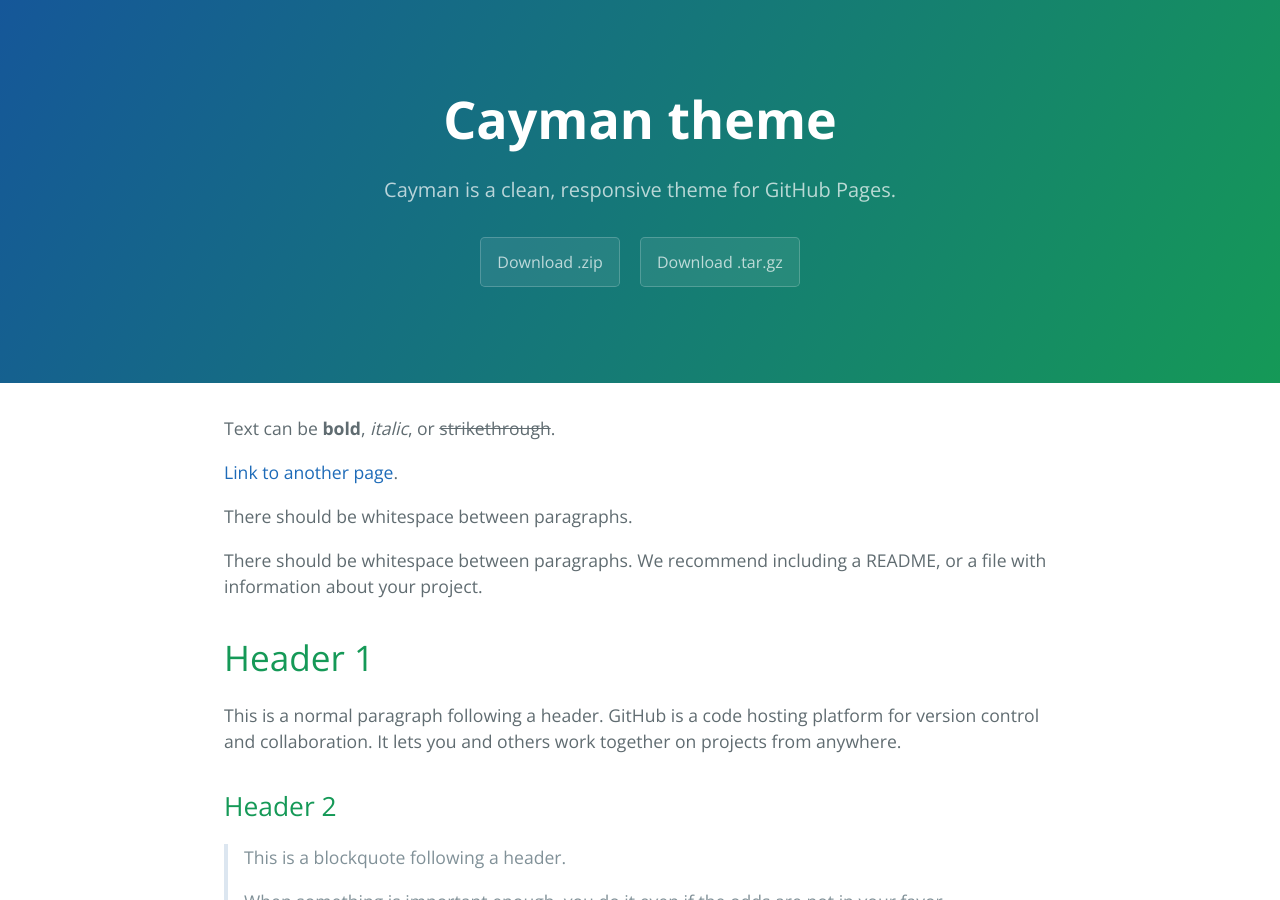
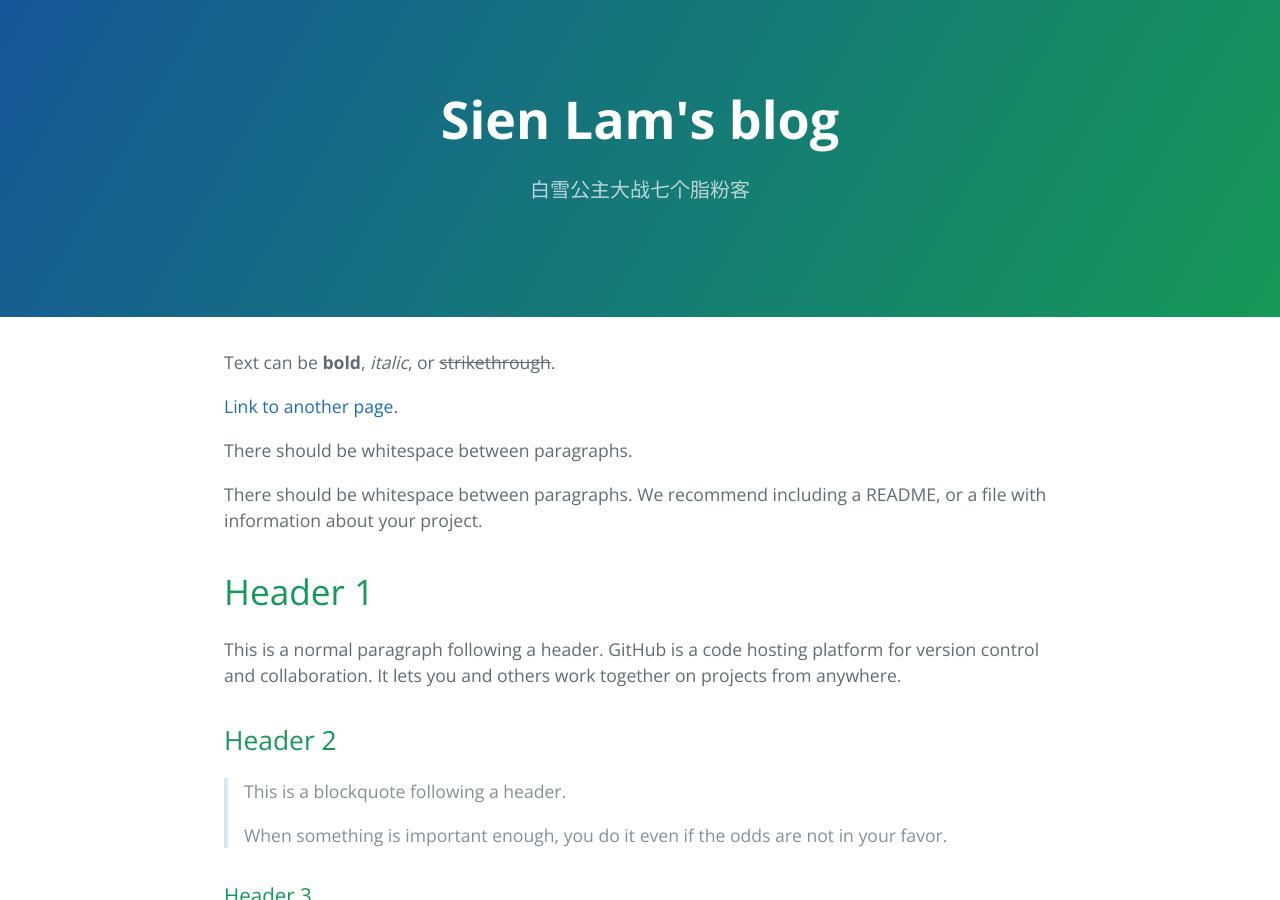
Before and after one commit to sienlam/sienlam.github.io, a Jekyll site: the page built from index.md, in a window 1280 px wide and 900 px high. Built offline with Jekyll 4.4.1, drawn with Linux system fonts in a browser that asks for light colours.

Commit message:
= Update title

```diff
--- a/_config.yml
+++ b/_config.yml
@@ -1,5 +1,5 @@
-title: Cayman theme
-description: Cayman is a clean, responsive theme for GitHub Pages.
-show_downloads: true
+title: Sien Lam's blog
+description: 白雪公主大战七个脂粉客
+show_downloads: false
 google_analytics:
 theme: jekyll-theme-cayman
```
